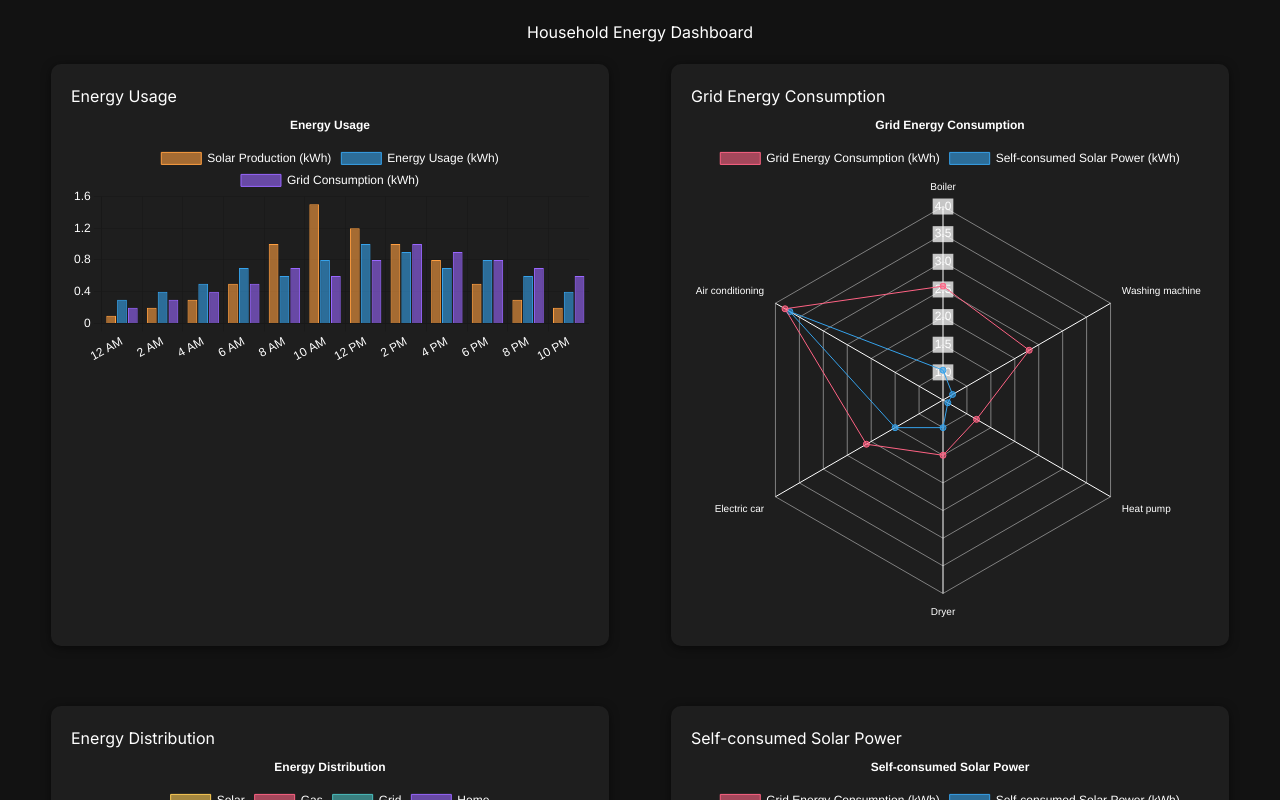
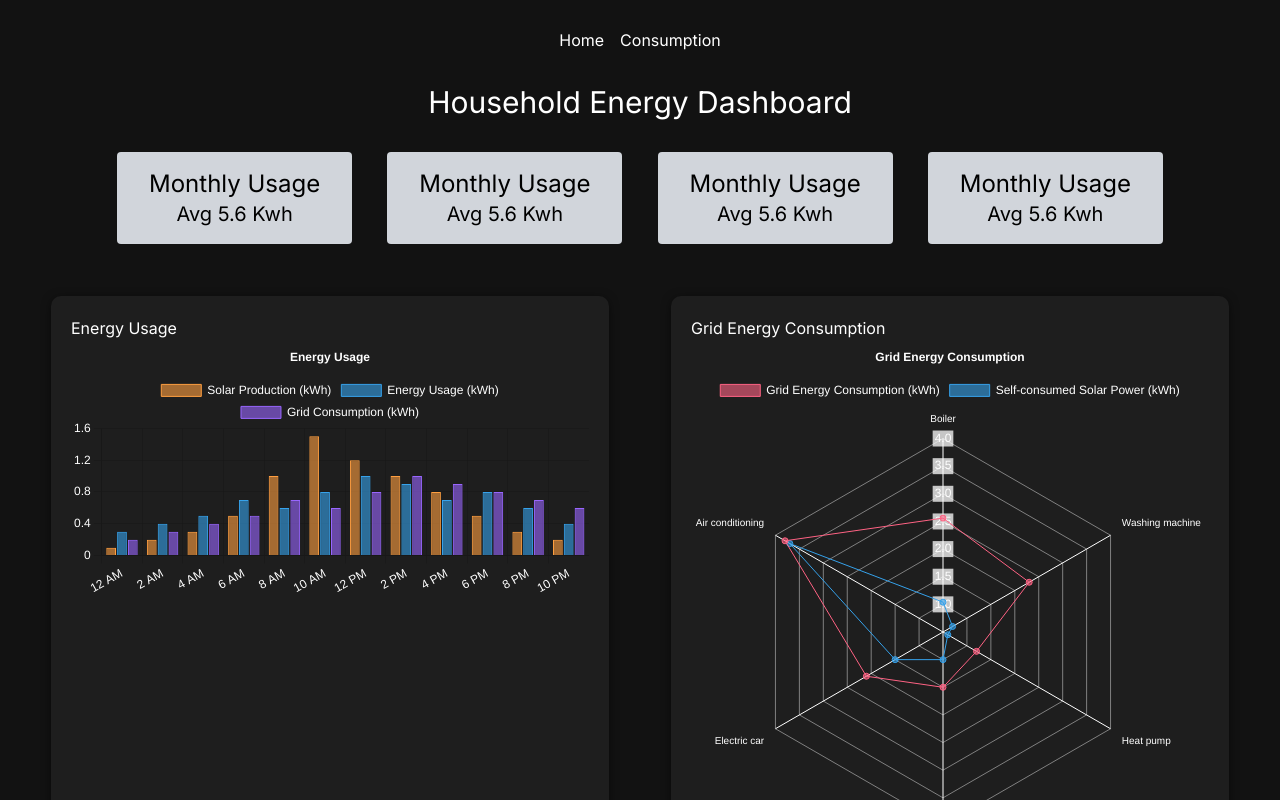
Before and after one commit to tangorishi/SmartHomeAuto, a Next.js app in the folder frontend/: page /usage in a window 1280 px wide. Shown: the top 800 px of the page. Built offline with nearby package versions, Linux system fonts and the light colour scheme; no server answers.

Commit message:
frontend working

```diff
--- a/frontend/app/components/NavBar.js
+++ b/frontend/app/components/NavBar.js
@@ -4,7 +4,7 @@ import Link from "next/link";
 
 export function NavBar(){
     const session = useSession();
-    return <div className="px-8 py-8 w-full text-white flex justify-end gap-4 ">
+    return <div className="px-8 py-8 pt-2 w-screem text-white flex justify-center gap-4 ">
         {/*<div>{session.data.user?.name.split(" ")[0]}</div>*/}
         <div className=" hover:scale-105">
             <Link href="/dashboard">
--- a/frontend/app/usage/page.js
+++ b/frontend/app/usage/page.js
@@ -16,6 +16,7 @@ import {
   RadialLinearScale,
 } from 'chart.js';
 import './DashboardLayout.css';
+import {NavBar} from "../components/NavBar";
 
 ChartJS.register(
   Title,
@@ -178,7 +179,26 @@ const EnergyDashboard = () => {
 
   return (
     <div className="dashboard-container">
-      <h1>Household Energy Dashboard</h1>
+      <NavBar />
+      <h1 className="text-3xl">Household Energy Dashboard</h1>
+      <div className="flex flex-row justify-evenly py-8 w-[90%]">
+        <div className="flex flex-col items-center bg-gray-300 text-black px-8 py-4 rounded">
+          <label className="text-2xl">Monthly Usage</label>
+          <label className="text-xl">Avg 5.6 Kwh</label>
+        </div>
+        <div className="flex flex-col items-center bg-gray-300 text-black px-8 py-4 rounded">
+          <label className="text-2xl">Monthly Usage</label>
+          <label className="text-xl">Avg 5.6 Kwh</label>
+        </div>
+        <div className="flex flex-col items-center bg-gray-300 text-black px-8 py-4 rounded">
+          <label className="text-2xl">Monthly Usage</label>
+          <label className="text-xl">Avg 5.6 Kwh</label>
+        </div>
+        <div className="flex flex-col items-center bg-gray-300 text-black px-8 py-4 rounded">
+          <label className="text-2xl">Monthly Usage</label>
+          <label className="text-xl">Avg 5.6 Kwh</label>
+        </div>
+      </div>
       <div className="chart-section">
         <div className="chart-item">
           <h3>Energy Usage</h3>
--- a/frontend/components/NavBar.js
+++ /dev/null
@@ -1,7 +0,0 @@
-function NavBar() {
-  return (
-    <div></div>
-  )
-}
-
-export default NavBar;
```
